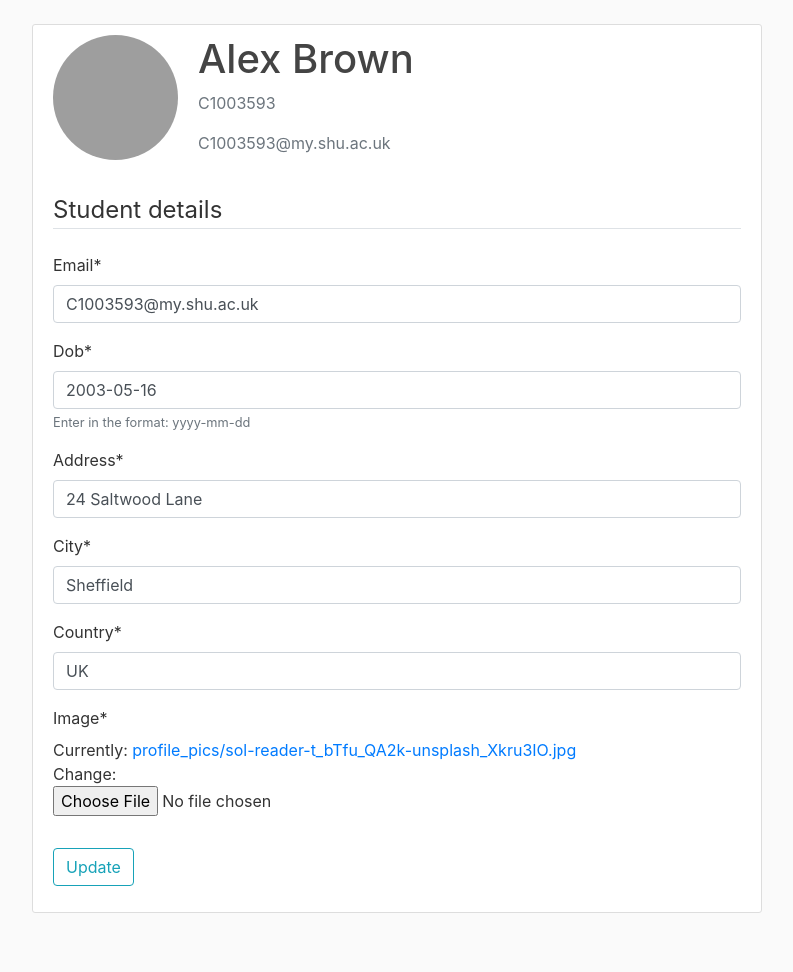
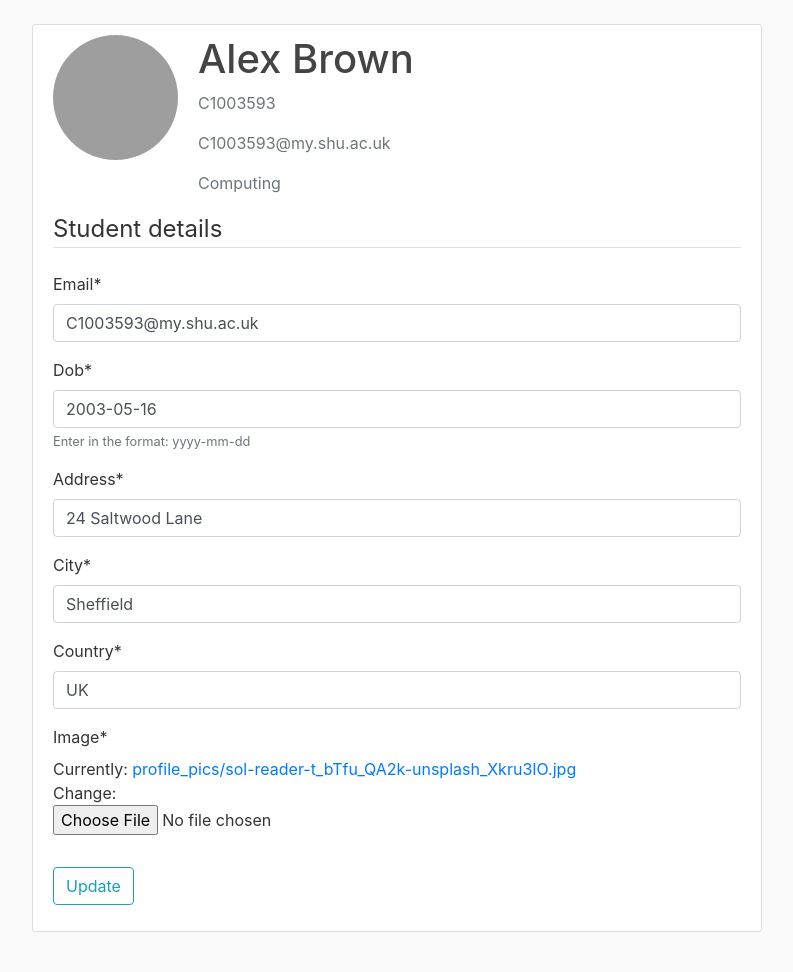
Before and after one commit to C1003593/RegistrationApp, a Django app: page /studentAccount in a window 1280 px wide. Shown: the part 56-1028 px from the top of the page, without its empty margins (53-846 px from the left). Before the commit the page ends 969 px from the top, so only its background shows below. Run offline with Django 3.2, Linux system fonts and the light colour scheme; a user stored in the database is signed in; data comes from the database, SQL or seed files in the repository; both versions use the stored data as it was after the commit; some libraries are stand-ins or nearby versions; grey boxes are pictures that could not be loaded.

Commit message:
Profile page shows user which course they are on.

```diff
--- a/users/templates/users/studentAccount.html
+++ b/users/templates/users/studentAccount.html
@@ -8,6 +8,7 @@
             <h2 class="account-heading">{{user.studentaccount}}</h2>
             <p class="text-secondary">{{user.username}}</p>
             <p class="text-secondary">{{user.email}}</p>
+            <p class="text-secondary">{{user.studentaccount.Course}}</p>
         </div>
     </div>
     <form method="POST" enctype="multipart/form-data">
```
Also changed, not shown: db.sqlite3.
